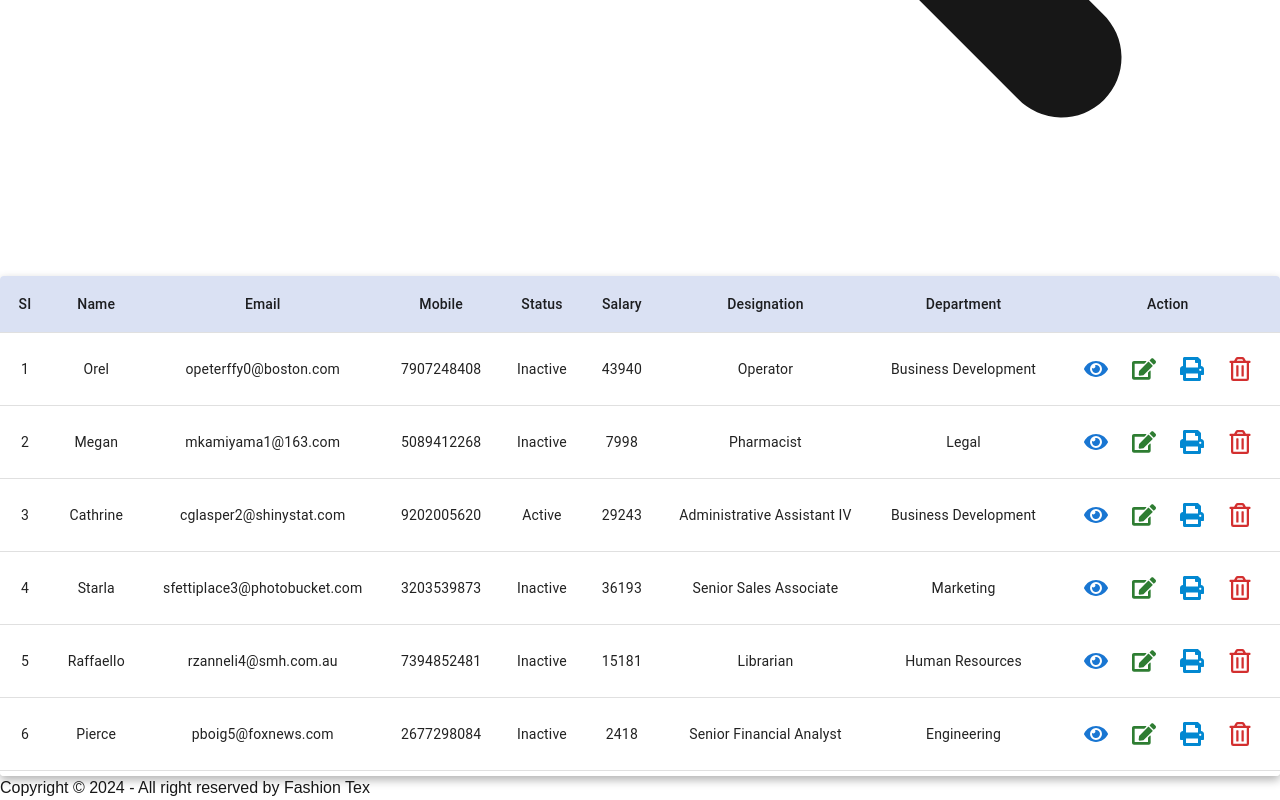
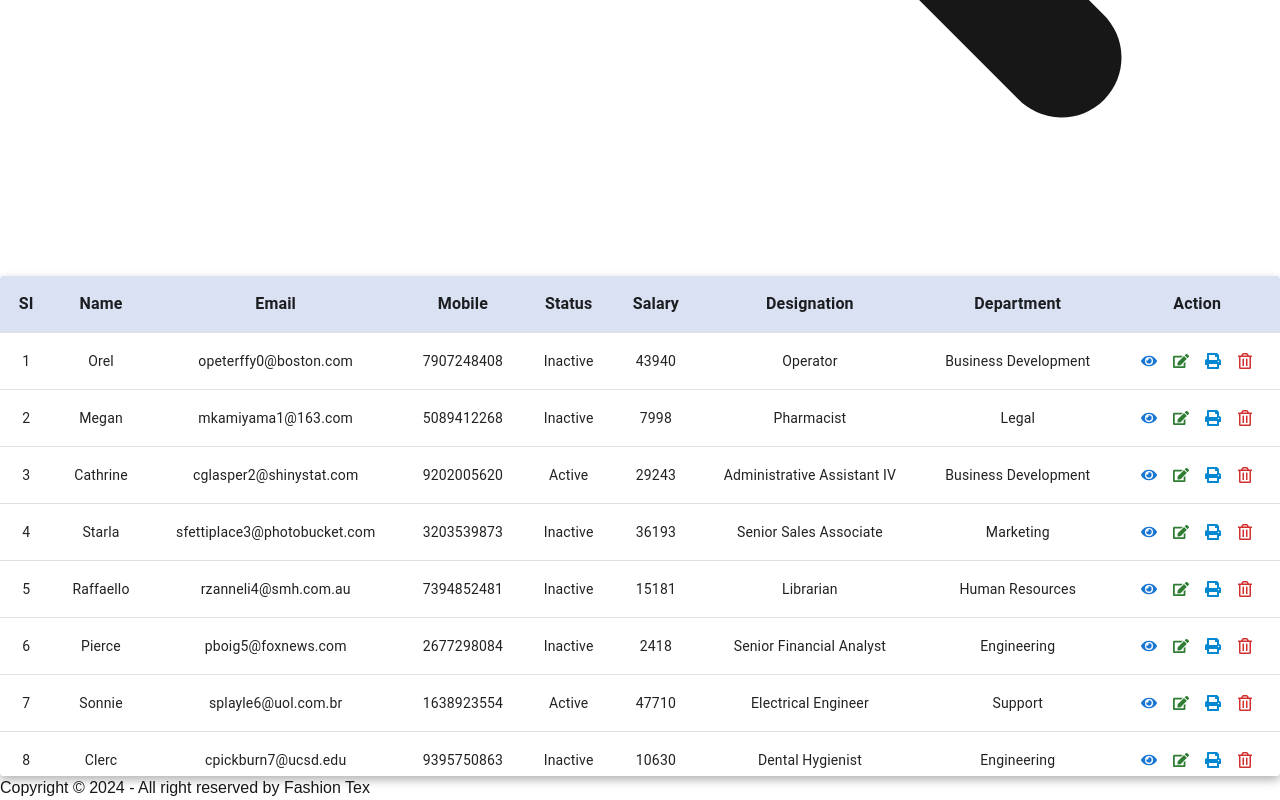
Before and after one commit to Kamil-Ahmed67/ft-hr, a Next.js app: page /employee in a window 1280 px wide. Shown: the part 1590-2390 px from the top of the page. Built offline with nearby package versions, Linux system fonts and the light colour scheme.

Commit message:
Employee Table Updatd

```diff
--- a/app/components/EmployeeTable.js
+++ b/app/components/EmployeeTable.js
@@ -242,17 +242,18 @@ export default function EmployeeTable() {
               zIndex: 1,
               backgroundColor: "#DAE1F3",
               fontWeight: "bold",
+              fontSize: "1rem", // Adjust the size as needed
             }}
           >
-            <TableCell sx={{ textAlign: 'center' }}>SI</TableCell>
-            <TableCell sx={{ textAlign: 'center' }}>Name</TableCell>
-            <TableCell sx={{ textAlign: 'center' }}>Email</TableCell>
-            <TableCell sx={{ textAlign: 'center' }}>Mobile</TableCell>
-            <TableCell sx={{ textAlign: 'center' }}>Status</TableCell>
-            <TableCell sx={{ textAlign: 'center' }}>Salary</TableCell>
-            <TableCell sx={{ textAlign: 'center' }}>Designation</TableCell>
-            <TableCell sx={{ textAlign: 'center' }}>Department</TableCell>
-            <TableCell sx={{ textAlign: 'center' }}>Action</TableCell>
+            <TableCell sx={{ textAlign: 'center', fontWeight: 'bold', fontSize: '1rem' }}>SI</TableCell>
+            <TableCell sx={{ textAlign: 'center', fontWeight: 'bold', fontSize: '1rem' }}>Name</TableCell>
+            <TableCell sx={{ textAlign: 'center', fontWeight: 'bold', fontSize: '1rem' }}>Email</TableCell>
+            <TableCell sx={{ textAlign: 'center', fontWeight: 'bold', fontSize: '1rem' }}>Mobile</TableCell>
+            <TableCell sx={{ textAlign: 'center', fontWeight: 'bold', fontSize: '1rem' }}>Status</TableCell>
+            <TableCell sx={{ textAlign: 'center', fontWeight: 'bold', fontSize: '1rem' }}>Salary</TableCell>
+            <TableCell sx={{ textAlign: 'center', fontWeight: 'bold', fontSize: '1rem' }}>Designation</TableCell>
+            <TableCell sx={{ textAlign: 'center', fontWeight: 'bold', fontSize: '1rem' }}>Department</TableCell>
+            <TableCell sx={{ textAlign: 'center', fontWeight: 'bold', fontSize: '1rem' }}>Action</TableCell>
           </TableRow>
         </TableHead>
         <TableBody>
@@ -284,29 +285,34 @@ export default function EmployeeTable() {
                   <IconButton
                     color="primary"
                     onClick={() => console.log("View", row.id)}
+                    sx={{ padding: 0.5, fontSize: '1rem' }} // Reduced padding and smaller icon size
                   >
                     <FaEye />
                   </IconButton>
                   <IconButton
                     color="success"
                     onClick={() => console.log("Edit", row.id)}
+                    sx={{ padding: 0.5, fontSize: '1rem' }} // Reduced padding and smaller icon size
                   >
                     <FaEdit />
                   </IconButton>
                   <IconButton
                     color="info"
                     onClick={() => console.log("Print", row.id)}
+                    sx={{ padding: 0.5, fontSize: '1rem' }} // Reduced padding and smaller icon size
                   >
                     <FaPrint />
                   </IconButton>
                   <IconButton
                     color="error"
                     onClick={() => console.log("Delete", row.id)}
+                    sx={{ padding: 0.5, fontSize: '1rem' }} // Reduced padding and smaller icon size
                   >
                     <FaRegTrashAlt />
                   </IconButton>
                 </Box>
               </TableCell>
+
             </TableRow>
           ))}
         </TableBody>
--- a/app/page.js
+++ b/app/page.js
@@ -12,7 +12,7 @@ export default function Home() {
       <div className="w-11/12 mx-auto mt-10">
         <AttendanceCards></AttendanceCards>
       </div>
-      <div className="w-11/12 flex flex-col lg:flex-row gap-5 mx-auto mt-5">
+      <div className="w-11/12 flex flex-col lg:flex-row gap-5 mx-auto mt-3">
         <div className="w-3/5">
           <div className="rounded-lg shadow-sm"><BasicBars></BasicBars></div>
           <div className="flex mt-4 border-2 p-2 space-x-4 bg-white shadow-lg border-white  rounded-lg">
```
